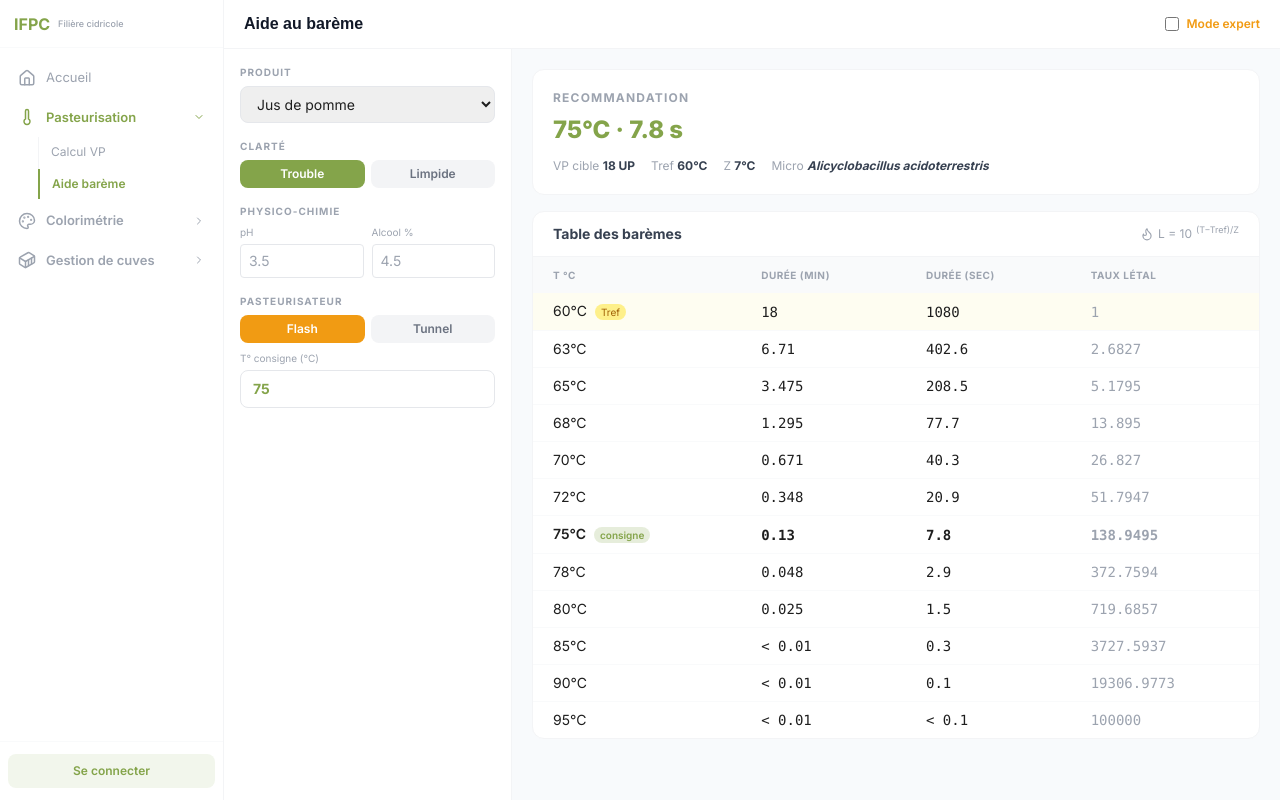
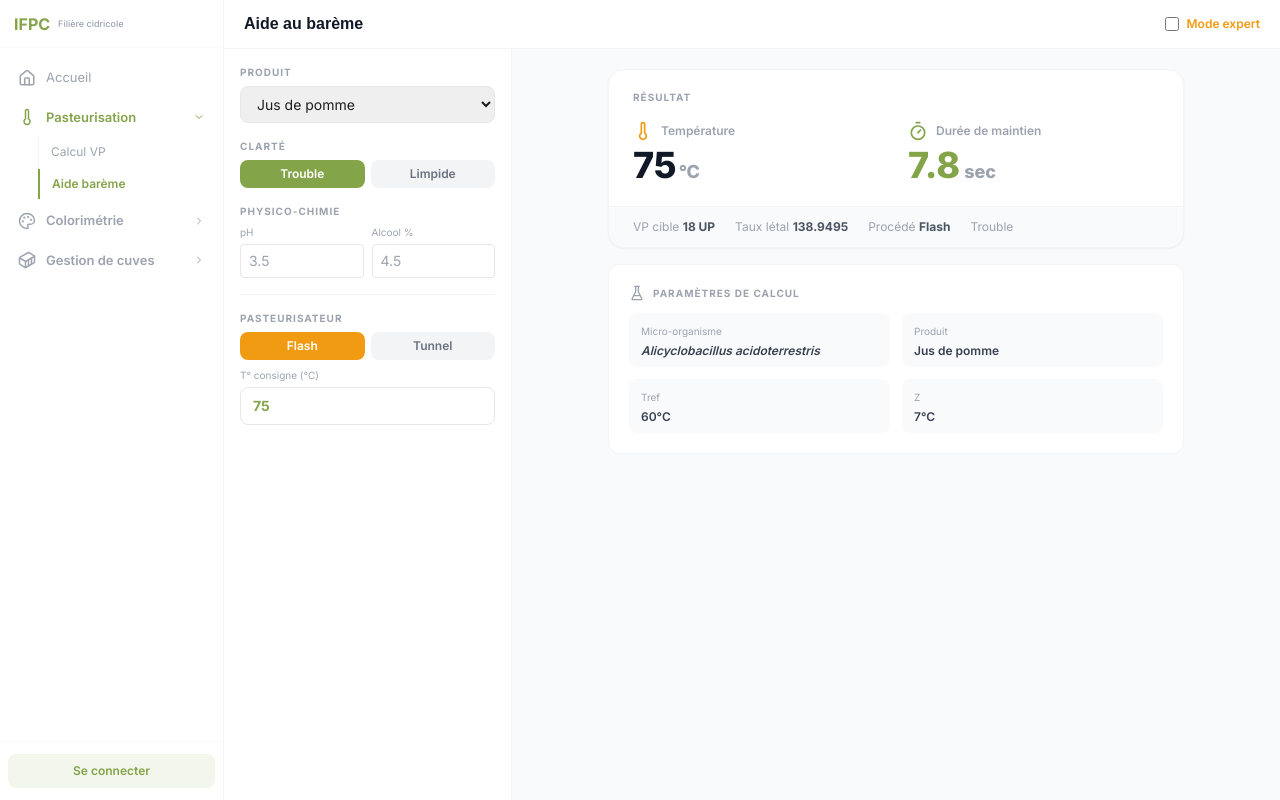
Before and after one commit to thisisbriandb/ifpc, a Next.js app in the folder frontend/: page /bareme in a window 1280 px wide. Built offline with nearby package versions, Linux system fonts and the light colour scheme.

Commit message:
feat: redesign barème page - demand→result focus, expert microorganism params, remove table

```diff
--- a/frontend/app/bareme/page.tsx
+++ b/frontend/app/bareme/page.tsx
@@ -1,7 +1,7 @@
 "use client";
 
 import { useState, useMemo } from "react";
-import { AlertTriangle, Info, Flame } from "lucide-react";
+import { AlertTriangle, Info, Timer, Thermometer, FlaskConical, ShieldCheck } from "lucide-react";
 
 // ── Données de référence ──────────────────────────────────────────────────
 
@@ -21,13 +21,6 @@ const PRODUITS: Record<string, { nom: string; micro: string; vp_cible: number }>
   cidre_extra_brut: { nom: "Cidre extra-brut",   micro: "levures",                          vp_cible: 5  },
   autre:            { nom: "Autre",              micro: "alicyclobacillus_acidoterrestris", vp_cible: 15 },
 };
-
-function computeBareme(tRef: number, z: number, vpCible: number) {
-  return [60, 63, 65, 68, 70, 72, 75, 78, 80, 85, 90, 95].map((t) => {
-    const L = Math.pow(10, (t - tRef) / z);
-    return { t, min: +(vpCible / L).toFixed(3), sec: +((vpCible / L) * 60).toFixed(1), L: +L.toFixed(4) };
-  });
-}
 
 // ── Page ──────────────────────────────────────────────────────────────────
 
@@ -57,9 +50,8 @@ export default function BaremePage() {
     if (!tC) return null;
     const L = Math.pow(10, (tC - tRef) / z);
     const holdMin = vp / L;
-    const baremes = computeBareme(tRef, z, vp);
-    return { micro, tRef, z, vp: +vp.toFixed(2), tC, holdMin, holdSec: holdMin * 60, baremes };
-  }, [productType, trouble, pasteType, tConsigne, microKey, customTref, customZ]);
+    return { micro, tRef, z, vp: +vp.toFixed(2), tC, L: +L.toFixed(4), holdMin, holdSec: holdMin * 60 };
+  }, [productType, trouble, tConsigne, microKey, customTref, customZ]);
 
   // Alertes
   const alertes = useMemo(() => {
@@ -72,6 +64,8 @@ export default function BaremePage() {
     if (alcN > 4) a.push({ type: "info", msg: `Alcool ${alcN}% vol. — protection partielle, la VP cible peut être abaissée en mode expert.` });
     return a;
   }, [computed, ph, alcool, pasteType]);
+
+  const produit = PRODUITS[productType];
 
   return (
     <div className="h-screen flex flex-col overflow-hidden bg-[#F8FAFC]">
@@ -86,10 +80,10 @@ export default function BaremePage() {
       </div>
 
       <div className="flex-1 flex overflow-hidden">
-        {/* Left — inputs */}
+        {/* Left — Demande */}
         <div className="w-72 flex-shrink-0 border-r border-gray-100 bg-white overflow-y-auto p-4 space-y-4">
 
-          {/* Produit */}
+          {/* Infos déclaratives — Produit */}
           <div>
             <p className="text-[10px] font-bold text-gray-400 uppercase tracking-widest mb-1.5">Produit</p>
             <select value={productType} onChange={e => setProductType(e.target.value)}
@@ -98,7 +92,7 @@ export default function BaremePage() {
             </select>
           </div>
 
-          {/* Clarté */}
+          {/* Infos déclaratives — Clarté */}
           <div>
             <p className="text-[10px] font-bold text-gray-400 uppercase tracking-widest mb-1.5">Clarté</p>
             <div className="flex gap-1.5">
@@ -112,23 +106,24 @@ export default function BaremePage() {
             </div>
           </div>
 
-          {/* Physico-chimie */}
+          {/* Infos déclaratives — Physico-chimie */}
           <div>
             <p className="text-[10px] font-bold text-gray-400 uppercase tracking-widest mb-1.5">Physico-chimie</p>
             <div className="grid grid-cols-2 gap-2">
-              {[["pH", ph, setPh, "3.5", "0.1"], ["Alcool %", alcool, setAlcool, "4.5", "0.1"]].map(
-                ([label, val, set, ph_holder, step]) => (
-                  <div key={label as string}>
-                    <p className="text-[10px] text-gray-400 mb-1">{label as string}</p>
-                    <input type="number" step={step as string} placeholder={ph_holder as string}
-                      value={val as string}
-                      onChange={e => (set as any)(e.target.value)}
+              <div>
+                <p className="text-[10px] text-gray-400 mb-1">pH</p>
+                <input type="number" step="0.1" placeholder="3.5" value={ph} onChange={e => setPh(e.target.value)}
                   className="w-full px-2 py-1.5 border border-gray-200 rounded text-sm outline-none focus:border-brand-primary" />
               </div>
-                )
-              )}
+              <div>
+                <p className="text-[10px] text-gray-400 mb-1">Alcool %</p>
+                <input type="number" step="0.1" placeholder="4.5" value={alcool} onChange={e => setAlcool(e.target.value)}
+                  className="w-full px-2 py-1.5 border border-gray-200 rounded text-sm outline-none focus:border-brand-primary" />
               </div>
             </div>
+          </div>
+
+          <div className="border-t border-gray-100" />
 
           {/* Pasteurisateur */}
           <div>
@@ -148,53 +143,78 @@ export default function BaremePage() {
               className="w-full px-3 py-2 border border-gray-200 rounded-lg text-sm font-bold text-brand-primary outline-none focus:border-brand-primary" />
           </div>
 
-          {/* Expert */}
+          {/* Expert — microorganisme parameterization */}
           {expertMode && (
             <div className="border-t border-gray-100 pt-3 space-y-3">
-              <p className="text-[10px] font-bold text-gray-400 uppercase tracking-widest">Expert</p>
+              <p className="text-[10px] font-bold text-brand-accent uppercase tracking-widest">Paramétrage expert</p>
+              <div>
+                <p className="text-[10px] text-gray-400 mb-1">Micro-organisme cible</p>
                 <select value={microKey} onChange={e => setMicroKey(e.target.value)}
                   className="w-full px-3 py-2 border border-gray-200 rounded-lg text-xs outline-none focus:border-brand-accent">
-                <option value="">— Micro-organisme par défaut —</option>
+                  <option value="">— Par défaut ({MICROORGANISMES[produit?.micro]?.nom}) —</option>
                   {Object.entries(MICROORGANISMES).map(([k, v]) => <option key={k} value={k}>{v.nom}</option>)}
                 </select>
+              </div>
               <div className="grid grid-cols-2 gap-2">
-                {[["Tref (°C)", customTref, setCustomTref, "60"], ["Z (°C)", customZ, setCustomZ, "7"]].map(
-                  ([label, val, set, ph]) => (
-                    <div key={label as string}>
-                      <p className="text-[10px] text-gray-400 mb-1">{label as string}</p>
-                      <input type="number" step="0.1" placeholder={ph as string} value={val as string}
-                        onChange={e => (set as any)(e.target.value)}
+                <div>
+                  <p className="text-[10px] text-gray-400 mb-1">Tref (°C)</p>
+                  <input type="number" step="0.1" placeholder="60" value={customTref}
+                    onChange={e => setCustomTref(e.target.value)}
                     className="w-full px-2 py-1.5 border border-gray-200 rounded text-sm outline-none focus:border-brand-accent" />
                 </div>
-                  )
-                )}
+                <div>
+                  <p className="text-[10px] text-gray-400 mb-1">Z (°C)</p>
+                  <input type="number" step="0.1" placeholder="7" value={customZ}
+                    onChange={e => setCustomZ(e.target.value)}
+                    className="w-full px-2 py-1.5 border border-gray-200 rounded text-sm outline-none focus:border-brand-accent" />
+                </div>
               </div>
             </div>
           )}
         </div>
 
-        {/* Right — résultats */}
-        <div className="flex-1 overflow-y-auto p-5 space-y-4">
+        {/* Right — Résultat */}
+        <div className="flex-1 overflow-y-auto p-5">
           {computed ? (
-            <>
-              {/* Recommandation */}
-              <div className="bg-white rounded-xl border border-gray-100 p-5">
-                <p className="text-xs font-bold text-gray-400 uppercase tracking-widest mb-2">Recommandation</p>
-                <p className="text-2xl font-extrabold text-brand-primary">
-                  {computed.tC}°C ·{" "}
+            <div className="max-w-xl mx-auto space-y-4">
+              {/* RÉSULTAT PRINCIPAL — la réponse directe */}
+              <div className="bg-white rounded-2xl border border-gray-100 shadow-sm overflow-hidden">
+                <div className="px-6 py-5">
+                  <p className="text-[10px] font-bold text-gray-400 uppercase tracking-widest mb-4">Résultat</p>
+                  <div className="flex items-end gap-6">
+                    <div className="flex-1">
+                      <div className="flex items-center gap-2 mb-1">
+                        <Thermometer className="w-5 h-5 text-brand-accent" />
+                        <span className="text-xs font-semibold text-gray-400">Température</span>
+                      </div>
+                      <p className="text-4xl font-extrabold text-gray-900">{computed.tC}<span className="text-lg text-gray-400 ml-0.5">°C</span></p>
+                    </div>
+                    <div className="flex-1">
+                      <div className="flex items-center gap-2 mb-1">
+                        <Timer className="w-5 h-5 text-brand-primary" />
+                        <span className="text-xs font-semibold text-gray-400">Durée de maintien</span>
+                      </div>
+                      <p className="text-4xl font-extrabold text-brand-primary">
                         {computed.holdSec < 60
-                    ? `${computed.holdSec.toFixed(1)} s`
-                    : `${computed.holdMin.toFixed(2)} min`}
+                          ? <>{computed.holdSec.toFixed(1)}<span className="text-lg text-gray-400 ml-1">sec</span></>
+                          : <>{computed.holdMin.toFixed(2)}<span className="text-lg text-gray-400 ml-1">min</span></>}
                       </p>
-                <div className="flex gap-4 mt-3 text-xs text-gray-400">
-                  <span>VP cible <strong className="text-gray-700">{computed.vp} UP</strong></span>
-                  <span>Tref <strong className="text-gray-700">{computed.tRef}°C</strong></span>
-                  <span>Z <strong className="text-gray-700">{computed.z}°C</strong></span>
-                  <span className="truncate">Micro <strong className="text-gray-700 italic">{computed.micro.nom}</strong></span>
+                    </div>
+                  </div>
+                </div>
+
+                {/* Contexte compact */}
+                <div className="px-6 py-3 bg-gray-50 border-t border-gray-100 flex flex-wrap gap-x-5 gap-y-1 text-xs text-gray-400">
+                  <span>VP cible <strong className="text-gray-600">{computed.vp} UP</strong></span>
+                  <span>Taux létal <strong className="text-gray-600">{computed.L}</strong></span>
+                  <span>Procédé <strong className="text-gray-600">{pasteType === "flash" ? "Flash" : "Tunnel"}</strong></span>
+                  <span>{trouble ? "Trouble" : "Limpide"}</span>
                 </div>
               </div>
 
               {/* Alertes */}
+              {alertes.length > 0 && (
+                <div className="space-y-2">
                   {alertes.map((a, i) => {
                     const Icon = a.type === "info" ? Info : AlertTriangle;
                     const cls = a.type === "danger"
@@ -209,47 +229,41 @@ export default function BaremePage() {
                       </div>
                     );
                   })}
+                </div>
+              )}
 
-              {/* Table */}
-              <div className="bg-white rounded-xl border border-gray-100 overflow-hidden">
-                <div className="px-5 py-3 border-b border-gray-100 flex items-center justify-between">
-                  <p className="text-sm font-bold text-gray-700">Table des barèmes</p>
-                  <span className="text-xs text-gray-400 flex items-center gap-1">
-                    <Flame className="w-3.5 h-3.5" /> L = 10<sup>(T−Tref)/Z</sup>
-                  </span>
+              {/* Recommandation — en bas, plus discret */}
+              <div className="bg-white rounded-xl border border-gray-100 p-5">
+                <div className="flex items-center gap-2 mb-3">
+                  <FlaskConical className="w-4 h-4 text-gray-400" />
+                  <p className="text-[10px] font-bold text-gray-400 uppercase tracking-widest">Paramètres de calcul</p>
                 </div>
-                <table className="w-full text-sm">
-                  <thead>
-                    <tr className="bg-gray-50 text-left">
-                      {["T °C", "Durée (min)", "Durée (sec)", "Taux létal"].map(h => (
-                        <th key={h} className="px-5 py-2 text-[10px] font-bold text-gray-400 uppercase tracking-wider">{h}</th>
-                      ))}
-                    </tr>
-                  </thead>
-                  <tbody className="divide-y divide-gray-50">
-                    {computed.baremes.map(b => {
-                      const isActive = b.t === computed.tC;
-                      const isRef = b.t === computed.tRef;
-                      return (
-                        <tr key={b.t} className={isActive ? "bg-brand-primary/8 font-semibold" : isRef ? "bg-yellow-50/60" : "hover:bg-gray-50/40"}>
-                          <td className="px-5 py-2">
-                            {b.t}°C
-                            {isActive && <span className="ml-2 text-[10px] bg-brand-primary/20 text-brand-primary px-1.5 py-0.5 rounded-full">consigne</span>}
-                            {isRef && <span className="ml-2 text-[10px] bg-yellow-200 text-yellow-700 px-1.5 py-0.5 rounded-full">Tref</span>}
-                          </td>
-                          <td className="px-5 py-2 font-mono">{b.min < 0.01 ? "< 0.01" : b.min}</td>
-                          <td className="px-5 py-2 font-mono">{b.sec < 0.1 ? "< 0.1" : b.sec}</td>
-                          <td className="px-5 py-2 font-mono text-gray-400">{b.L}</td>
-                        </tr>
-                      );
-                    })}
-                  </tbody>
-                </table>
+                <div className="grid grid-cols-2 gap-3 text-sm">
+                  <div className="bg-gray-50 rounded-lg px-3 py-2">
+                    <p className="text-[10px] text-gray-400 mb-0.5">Micro-organisme</p>
+                    <p className="font-semibold text-gray-700 text-xs italic">{computed.micro.nom}</p>
                   </div>
-            </>
+                  <div className="bg-gray-50 rounded-lg px-3 py-2">
+                    <p className="text-[10px] text-gray-400 mb-0.5">Produit</p>
+                    <p className="font-semibold text-gray-700 text-xs">{produit?.nom}</p>
+                  </div>
+                  <div className="bg-gray-50 rounded-lg px-3 py-2">
+                    <p className="text-[10px] text-gray-400 mb-0.5">Tref</p>
+                    <p className="font-semibold text-gray-700 text-xs">{computed.tRef}°C</p>
+                  </div>
+                  <div className="bg-gray-50 rounded-lg px-3 py-2">
+                    <p className="text-[10px] text-gray-400 mb-0.5">Z</p>
+                    <p className="font-semibold text-gray-700 text-xs">{computed.z}°C</p>
+                  </div>
+                </div>
+              </div>
+            </div>
           ) : (
-            <div className="h-full flex items-center justify-center text-gray-300 text-sm">
-              Renseignez les paramètres pour obtenir un barème.
+            <div className="h-full flex items-center justify-center">
+              <div className="text-center">
+                <ShieldCheck className="w-10 h-10 text-gray-200 mx-auto mb-3" />
+                <p className="text-sm text-gray-400">Renseignez les paramètres pour obtenir le barème.</p>
+              </div>
             </div>
           )}
         </div>
```
Lines whose indentation alone changed are shown as unchanged.
